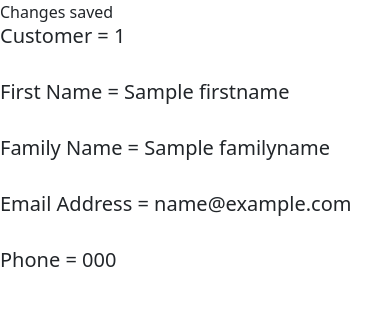
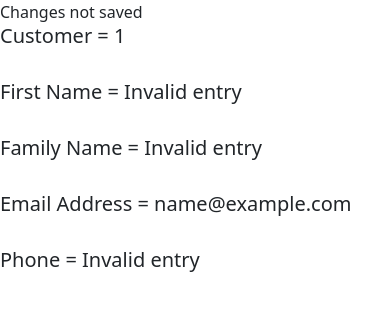
Before and after one commit to bjvhombrebueno/scg, a Flask app: template templates/enterdetailsconfirmation.html in a window 390 px wide. Shown: the part 201-512 px from the top of the page. Run offline with Flask 3, Linux system fonts and the light colour scheme; the template is opened without the code that fills it: most values are stand-ins (such as "Sample title", 1, 10 or a date in 2020).

Commit message:
added server side validation for user inputs (names email phone)

```diff
--- a/app.py
+++ b/app.py
@@ -3,6 +3,7 @@ from flask import render_template
 from flask import request
 from flask import redirect
 from flask import url_for
+from flask import flash
 import re
 from datetime import datetime
 from datetime import date
@@ -24,6 +25,32 @@ def getCursor():
     database=connect.dbname, autocommit=True)
     dbconn = connection.cursor()
     return dbconn
+
+
+def is_valid_firstname(firstname):
+    # Check if firstname matches the format
+    if not re.search(r"(^[a-zA-Z][a-zA-Z\s]{0,20}[a-zA-Z]$)", firstname):
+        return False
+    return True
+
+def is_valid_familyname(familyname):
+    # Check if familyname matches the format
+    if not re.search(r"(^[a-zA-Z][a-zA-Z\s]{0,20}[a-zA-Z]$)", familyname):
+        return False
+    return True
+
+def is_valid_email(email):
+    # Check if email matches the format
+    if not re.match(r"^([a-zA-Z0-9._%-]+@[a-zA-Z0-9.-]+\.[a-zA-Z]{2,})$", email):
+        return False
+    return True
+
+def is_valid_phone(phone):
+    # Check if phone matches the format
+    if not re.match(r"^0\d{8,10}$", phone):
+        return False
+    return True
+
 
 @app.route("/")
 def home():
@@ -156,10 +183,16 @@ def addcustomer():
             familyName = request.form.get('familyname')
             email = request.form.get('email')
             phone = request.form.get('phone')
-            connection = getCursor()
-            connection.execute("INSERT INTO customers (firstname, familyname, email, phone) VALUES(%s,%s,%s,%s);",(firstName, familyName, email, phone,))
-
-            return render_template("enterdetailsconfirmation.html", firstname = firstName, familyname=familyName, email = email, phone = phone)
+            flagFirstName = is_valid_firstname(firstName)
+            flagFamilyName = is_valid_familyname(familyName)
+            flagEmail = is_valid_email(email)
+            flagPhone = is_valid_phone(phone)
+            if (is_valid_firstname(firstName) and is_valid_familyname(familyName) and is_valid_email(email) and is_valid_phone(phone)):
+                connection = getCursor()
+                connection.execute("INSERT INTO customers (firstname, familyname, email, phone) VALUES(%s,%s,%s,%s);",(firstName, familyName, email, phone,))
+            else:
+                pass
+            return render_template("enterdetailsconfirmation.html", firstname = firstName, familyname=familyName, email = email, phone = phone,flagfirstname = flagFirstName, flagfamilyname = flagFamilyName, flagemail= flagEmail, flagphone =flagPhone)
 
 # @app.route("/customer/edit", methods=['GET','POST'])
 # def editcustomer():
@@ -234,6 +267,9 @@ def mycustomeredit():
     print(phone)
     # newBookingId = bookingId[0][0]+1
     # print(newBookingId)
+    flagEmail = is_valid_email(email)
+    print(firstName)
+    print(flagEmail)
 
     connection.execute("UPDATE customers SET firstname = %s, familyname = %s, email = %s, phone = %s WHERE customer_id = %s;"
 ,(firstName, familyName, email, phone,customerId,))
--- a/templates/base.html
+++ b/templates/base.html
@@ -5,6 +5,7 @@
         <title>{% block title %}{% endblock %}</title>
         <!-- CSS only -->
         <link href="https://cdn.jsdelivr.net/npm/bootstrap@5.3.3/dist/css/bootstrap.min.css" rel="stylesheet" integrity="sha384-QWTKZyjpPEjISv5WaRU9OFeRpok6YctnYmDr5pNlyT2bRjXh0JMhjY6hW+ALEwIH" crossorigin="anonymous">
+        <!-- <link rel="stylesheet" type = "text/css" href="{{url_for('static',filename = 'styles/styles.css')}}"> -->
     </head>
 
 
--- a/templates/customeradd.html
+++ b/templates/customeradd.html
@@ -24,8 +24,10 @@
 
         <!-- <input name="email" type="email" id="typeEmail" class="form-control" required/> -->
         <!-- <input name="email" type="email" id="typeEmail" class="form-control" pattern="^[a-zA-Z0-9._%+-]+@[a-z0-9.-]+\.[a-z]{2,4}$" required/> -->
-        <input name="email" type="text" id="typeEmail" class="form-control" pattern="^[a-zA-Z0-9.!#$%&’*+/=?^_`{|}~-]+@[a-zA-Z0-9-]+(?:\.[a-zA-Z0-9-]+)*$" required/>
-
+        <input name="email" type="email" id="typeEmail"  class="form-control is-valid" id="validationServer01" required/>
+        <div class="valid-feedback">
+            Looks good!
+          </div>
         <div class="invalid-feedback">
             Please enter valid email address
         </div>
--- a/templates/enterdetails.html
+++ b/templates/enterdetails.html
@@ -2,11 +2,15 @@
 
 {% block content %}
 
+ the flagemail is {{flagemail}}
+
 
 {% if customerid %}
-    <form action="/mycustomer/edit" method="POST" class="row needs-validation" novalidate>
+    <!-- <form action="/mycustomer/edit" method="POST" class="row needs-validation" novalidate> -->
+    <form action="/mycustomer/edit" method="POST" class="row needs-validation">
 {% else %}
-    <form action="/customer/add" method="POST" class="row needs-validation" novalidate>
+    <!-- <form action="/customer/add" method="POST" class="row needs-validation" novalidate> -->
+    <form action="/customer/add" method="POST" class="row needs-validation">
 {% endif %}
 
         <input type = "hidden" name = "customerid" value="{{customerid}}"/>
@@ -15,7 +19,7 @@
 
         <div class="col-auto">
             <label for="firstname" class="form-label">First name: </label>
-            <input type="text" class="form-control" name="firstname" {% if customerdata %} value="{{customerdata[1]}}" {% endif %} required />
+            <input type="text" class="form-control" name="firstname" {% if customerdata %} value="{{customerdata[1]}}" {% endif %} pattern= "(^[a-zA-Z][a-zA-Z\s]{0,20}[a-zA-Z]$)" required />
             <div class="invalid-feedback">
                 Please enter valid first name
             </div>
@@ -23,22 +27,45 @@
 
         <div class="col-auto">
             <label for="familyname" class="form-label">Family name: </label>
-            <input type="text" class="form-control" name="familyname" {% if customerdata %} value="{{customerdata[2]}}" {% endif %} required/>
+            <input type="text" class="form-control" name="familyname" {% if customerdata %} value="{{customerdata[2]}}" {% endif %} pattern="(^[a-zA-Z][a-zA-Z\s]{0,20}[a-zA-Z]$)" required />
             <div class="invalid-feedback">
                 Please enter valid family name
             </div>
         </div>
+        {% if flagemail == True %}
+            <div class="col-auto">
+                <label for="email" class="form-label">Email Address: </label>
 
-        <div class="col-auto">
+                <!-- <input name="email" type="email" id="typeEmail" class="form-control" required/> -->
+                <!-- <input name="email" type="email" id="typeEmail" class="form-control is-valid" pattern="^[a-zA-Z0-9._%+-]+@[a-z0-9.-]+\.[a-z]{2,4}$" required/> -->
+                <input name="email" type="email" id="typeEmail" class="form-control"  {% if customerdata %} value="{{customerdata[3]}}" {% endif %} pattern="^[a-zA-Z0-9._%+-]+@[a-z0-9.-]+\.[a-z]{2,4}$" required/>
+                <!-- <div class="valid-feedback">
+                    OK
+                </div>   -->
+            </div>
+        {% else %}
+            <div class="col-auto">
+                <label for="email" class="form-label">Email Address: </label>
+
+                <!-- <input name="email" type="email" id="typeEmail" class="form-control" required/> -->
+                <!-- <input name="email" type="email" id="typeEmail" class="form-control is-invalid" pattern="^[a-zA-Z0-9._%+-]+@[a-z0-9.-]+\.[a-z]{2,4}$" required/> -->
+                <input name="email" type="email" id="typeEmail" class="form-control"  {% if customerdata %} value="{{customerdata[3]}}" pattern="^[a-zA-Z0-9._%+-]+@[a-z0-9.-]+\.[a-z]{2,4}$" {% endif %} required/>
+                <!-- <div class="invalid-feedback">
+                    Please enter valid email address
+                </div>   -->
+            </div>
+        {% endif %}
+
+        <!-- <div class="col-auto">
             <label for="email" class="form-label">Email Address: </label>
 
-            <!-- <input name="email" type="email" id="typeEmail" class="form-control" required/> -->
-            <!-- <input name="email" type="email" id="typeEmail" class="form-control" pattern="^[a-zA-Z0-9._%+-]+@[a-z0-9.-]+\.[a-z]{2,4}$" required/> -->
-            <input name="email" type="email" id="typeEmail" class="form-control" pattern="^[a-zA-Z0-9.!#$%&’*+/=?^_`{|}~-]+@[a-zA-Z0-9-]+(?:\.[a-zA-Z0-9-]+)*$" {% if customerdata %} value="{{customerdata[3]}}" {% endif %} required/>
+            <input name="email" type="email" id="typeEmail" class="form-control" required/>
+            <input name="email" type="email" id="typeEmail" class="form-control" pattern="^[a-zA-Z0-9._%+-]+@[a-z0-9.-]+\.[a-z]{2,4}$" required/>
+            <input name="email" type="email" id="typeEmail" class="form-control is-invalid" id="validationServer01" {% if customerdata %} value="{{customerdata[3]}}" {% endif %} required/>
             <div class="invalid-feedback">
                 Please enter valid email address
             </div>
-        </div>
+        </div> -->
 
         <div class="col-auto">
             <label for="phone" class="form-label">Phone number: </label>
--- a/templates/enterdetailsconfirmation.html
+++ b/templates/enterdetailsconfirmation.html
@@ -1,20 +1,26 @@
 {% extends "enterdetails.html" %}
 {% block content %}
-Changes saved
+
+{% if flagfirstname and flagfamilyname and flagemail and flagphone %}
+    Changes saved
+{% else %}
+    Changes not saved
+{% endif %}
+
 <h5>
     {% if customerid %} Customer = {{customerid}} {% endif %}
 </h5><br>
 <h5>
-    First Name = {{firstname}}
+    First Name = {% if flagfirstname %} {{firstname}} {% else %} Invalid entry {% endif %}
 </h5><br>
 <h5>
-    Family Name = {{familyname}}
+    Family Name = {% if flagfamilyname %} {{familyname}} {% else %} Invalid entry {% endif %}
 </h5><br>
 <h5>
-    Email Address =  {{email}}
+    Email Address =  {% if flagemail %} {{email}} {% else %} Invalid entry {% endif %}
 </h5><br>
 <h5>
-    Phone = {{phone}}
+    Phone = {% if flagphone %} {{phone}}  {% else %} Invalid entry {% endif %}
 </h5><br>
 
 
```
Also changed, not shown: static/styles/styles.css (added, +7 -0 lines).
